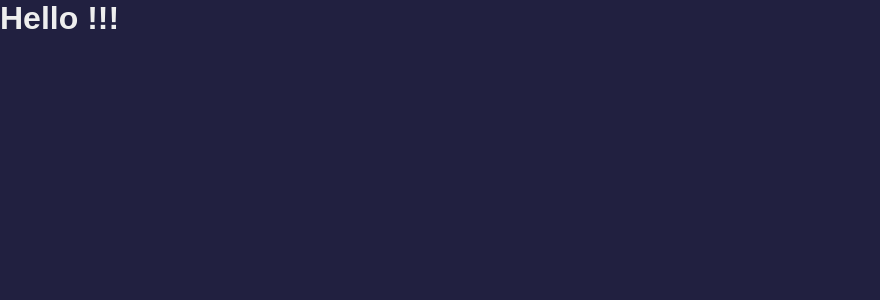
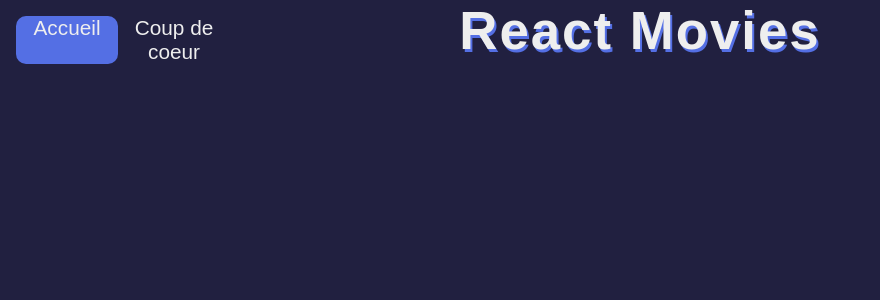
Before and after one commit to Reptilz/React-Movies, a React (Create React App) app in the folder react-movies/: page / in a window 1280 px wide. Shown: the top 300 px of the page, without its empty margins (0-880 px from the left). Built offline with nearby package versions, Linux system fonts and the light colour scheme; a web font is replaced by a local one.

Commit message:
Ajout du component header + routeur

```diff
--- a/react-movies/src/App.js
+++ b/react-movies/src/App.js
@@ -1,5 +1,16 @@
 import React from "react";
+import { BrowserRouter, Route, Routes } from "react-router-dom";
+import Home from "./pages/Home";
+import UserList from "./pages/UserList";
 
 export default function App() {
-  return <h1>Hello !!!</h1>;
+  return (
+    <BrowserRouter>
+      <Routes>
+        <Route path="/" element={<Home />} />
+        <Route path="/coup-de-coeur" element={<UserList />} />
+        <Route path="*" element={<Home />} />
+      </Routes>
+    </BrowserRouter>
+  );
 }
--- /dev/null
+++ b/react-movies/src/components/Header.js
@@ -0,0 +1,26 @@
+import React from "react";
+import { NavLink } from "react-router-dom";
+
+export default function Header() {
+  return (
+    <div className="header">
+      <nav>
+        <ul>
+          <NavLink
+            to="/"
+            className={(nav) => (nav.isActive ? "nav-active" : "")}
+          >
+            <li>Accueil</li>
+          </NavLink>
+          <NavLink
+            to="/coup-de-coeur"
+            className={(nav) => (nav.isActive ? "nav-active" : "")}
+          >
+            <li>Coup de coeur</li>
+          </NavLink>
+        </ul>
+      </nav>
+      <h1>React Movies</h1>
+    </div>
+  );
+}
--- /dev/null
+++ b/react-movies/src/pages/Home.js
@@ -0,0 +1,10 @@
+import React from "react";
+import Header from "../components/Header";
+
+export default function Home() {
+  return (
+    <div>
+      <Header />
+    </div>
+  );
+}
--- /dev/null
+++ b/react-movies/src/pages/UserList.js
@@ -0,0 +1,10 @@
+import React from "react";
+import Header from "../components/Header";
+
+export default function UserList() {
+  return (
+    <div>
+      <Header />
+    </div>
+  );
+}
```
